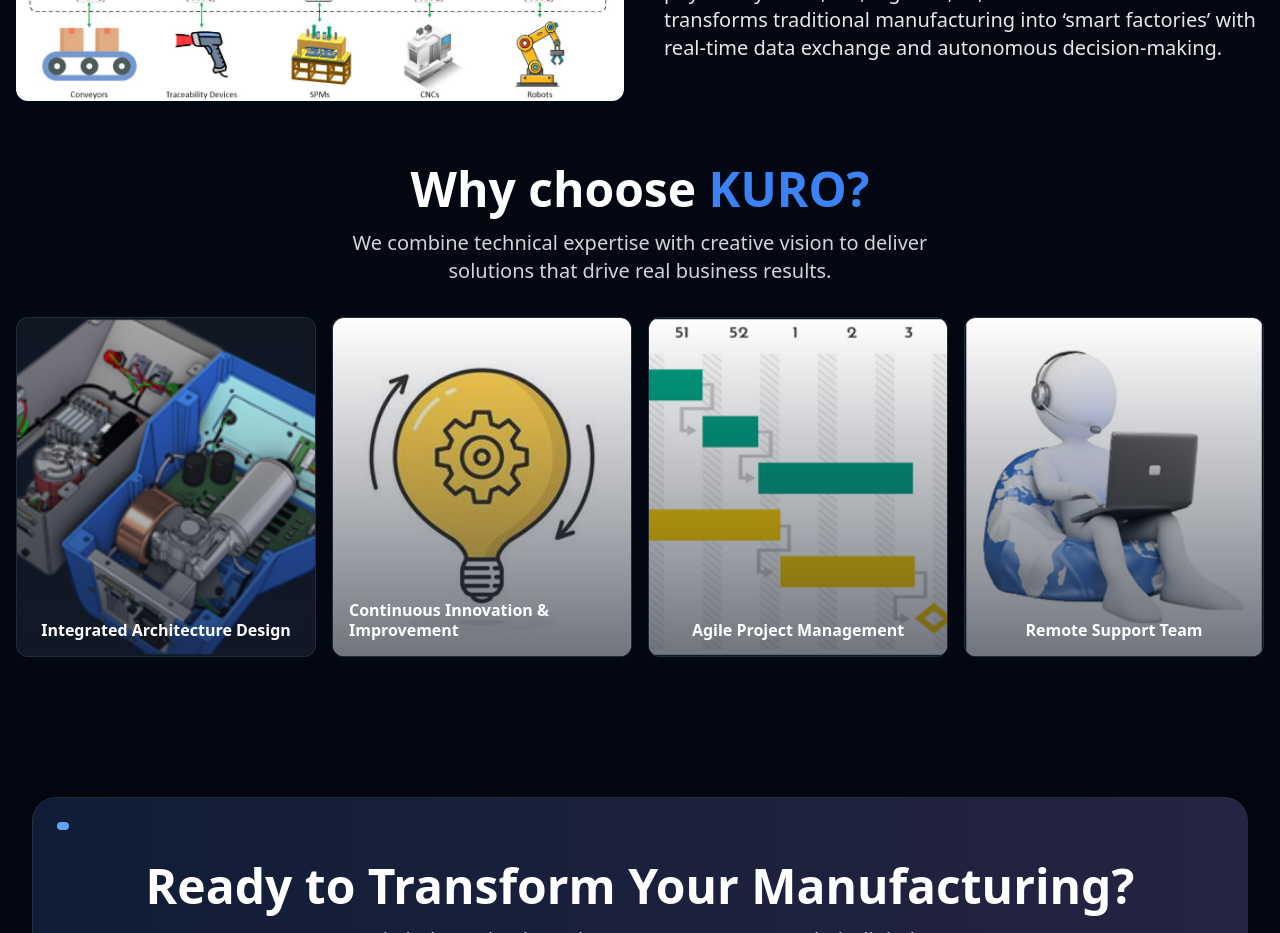
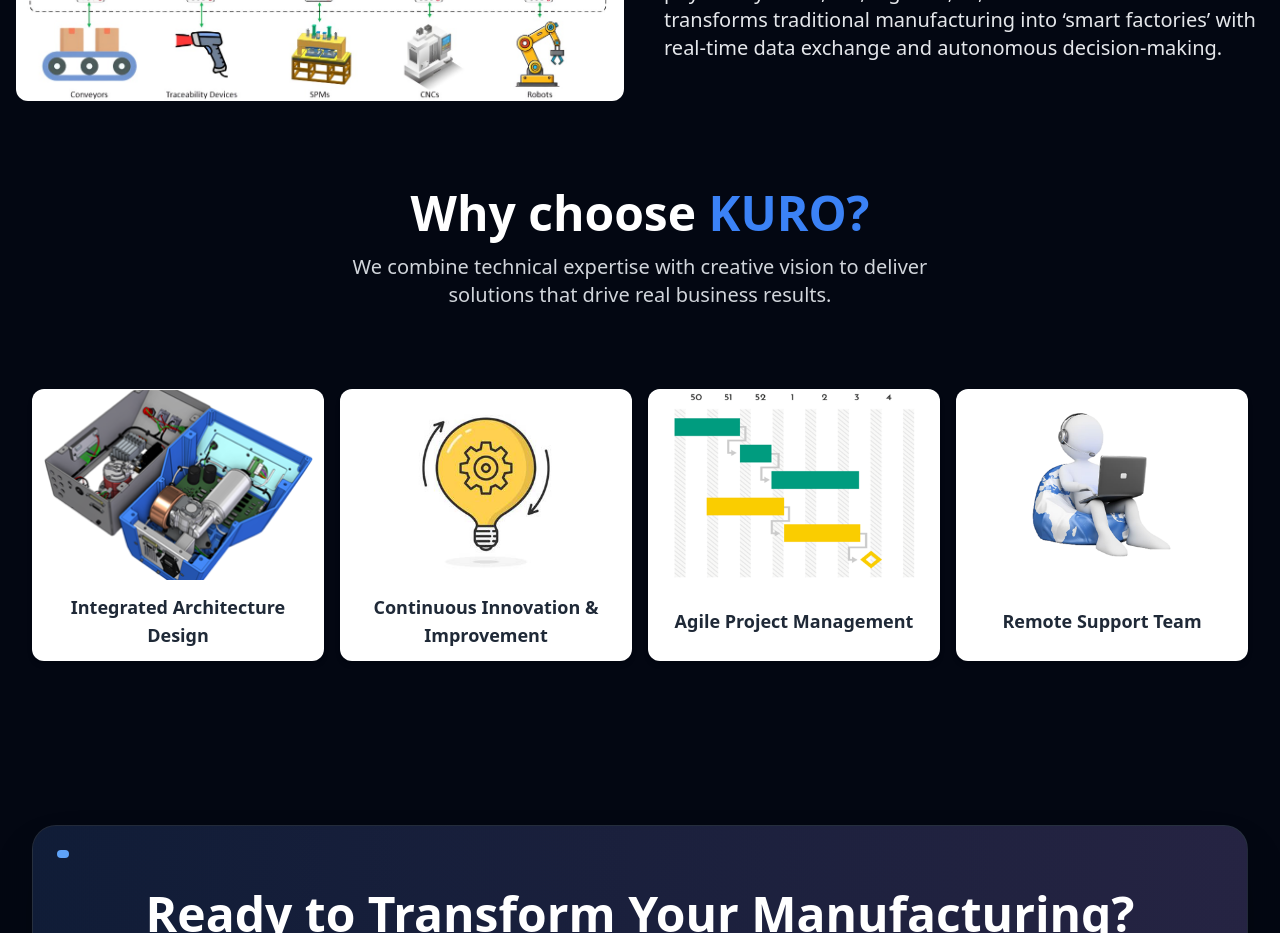
Before and after one commit to Soham271/KuroSystem, a React (Vite) app: page / in a window 1280 px wide. Shown: the part 1620-2553 px from the top of the page. Built offline with nearby package versions, Linux system fonts and the light colour scheme.

Commit message:
Homepage Changes

```diff
--- a/src/Component/Card.jsx
+++ b/src/Component/Card.jsx
@@ -1,9 +1,8 @@
 import React from "react";
 import industry4 from "../assets/industry4.gif";
-
 const Card = ({ img = industry4, text = "Custom Development" }) => (
   <div className="w-1/2 sm:w-1/2 lg:w-1/4 px-2 mb-4">
-    <div className="group bg-white rounded-xl shadow-md overflow-hidden transition-transform duration-300 ease-in-out hover:shadow-xl hover:-translate-y-2">
+    <div className="group bg-white rounded-xl shadow-md overflow-hidden transition-transform duration-300 ease-in-out hover:shadow-[0_10px_15px_-3px_rgba(59,130,246,0.3)] hover:-translate-y-2">
       <div className="relative h-40 sm:h-48 w-full overflow-hidden">
         <img
           src={img}
--- a/src/Component/Home.jsx
+++ b/src/Component/Home.jsx
@@ -19,28 +19,9 @@ import Picture1 from "../assets/Picture1.png";
 import Picture2 from "../assets/Picture2.jpg";
 import Picture3 from "../assets/Picture3.png";
 import Picture4 from "../assets/Picture4.png";
-
+import  Card from"./Card";
 gsap.registerPlugin(ScrollTrigger);
 
-const Card = ({ img, text }) => (
- <div className="group relative h-[300px] xs:h-[320px] sm:h-[340px] overflow-hidden rounded-xl bg-gray-800/50 backdrop-blur-sm border border-gray-700/50 hover:border-blue-500/50 transition-all duration-500 mx-2 mb-3 w-full sm:w-[calc(50%-16px)] lg:w-[calc(25%-16px)]">
-
-    <div className="absolute inset-0 bg-gradient-to-br from-blue-500/10 to-purple-500/10 opacity-0 group-hover:opacity-100 transition-opacity duration-500" />
-   <img
-  src={img}
-  alt={text}
-  className="w-full h-full object-cover group-hover:scale-105 transition-transform duration-700 ease-out"
-  loading="lazy"
-/>
-
-    <div className="absolute inset-0 bg-gradient-to-t from-gray-900/60 to-transparent" />
-    <div className="absolute bottom-0 left-0 right-0 p-4 xs:p-6">
-      <h3 className="flex justify-center text-white font-bold text-base xs:text-xl leading-tight group-hover:text-blue-300 transition-colors duration-300">
-        {text}
-      </h3>
-    </div>
-  </div>
-);
 
 const Home = () => {
   const navigate = useNavigate();
@@ -408,8 +389,8 @@ const Home = () => {
           </div>
         </section>
 
-        <section className="py-8 xs:py-12">
-          <div className="text-center mb-8 xs:mb-12 px-4 xs:px-6">
+        <section className="py-4 mt-10 xs:py-8">
+          <div className="text-center mb-8 xs:mb-5 px-4 xs:px-6">
             <h2 className="text-3xl xs:text-4xl md:text-5xl font-bold leading-tight">
               Why choose <span className="text-blue-500">KURO?</span>
             </h2>
@@ -417,19 +398,15 @@ const Home = () => {
               We combine technical expertise with creative vision to deliver solutions that drive real business results.
             </p>
           </div>
-          <div className=" mt-2 max-w-9xl mx-auto px-4 xs:px-6">
-            <div className="flex flex-wrap -mx-2">
-              {[
-                { img: Picture1, text: "Integrated Architecture Design" },
-                { img: Picture2, text: "Continuous Innovation & Improvement" },
-                { img: Picture3, text: "Agile Project Management" },
-                { img: Picture4, text: "Remote Support Team" },
-              ].map((item, i) => (
-                <Card key={i} img={item.img} text={item.text} />
-              ))}
-            </div>
+        </section>
+    <div className="p-5 md:p-8 mb-5">
+          <div className="flex flex-wrap -mx-2 ">
+            <Card img={Picture1} text="Integrated Architecture Design" />
+            <Card img={Picture2} text="Continuous Innovation & Improvement" />
+            <Card img={Picture3} text="Agile Project Management" />
+            <Card img={Picture4} text="Remote Support Team" />
           </div>
-        </section>
+        </div>
 
         <section className="py-6 xs:py-12 sm:py-24">
           <div className="max-w-8xl mx-auto px-4 xs:px-6 lg:px-8">
```
